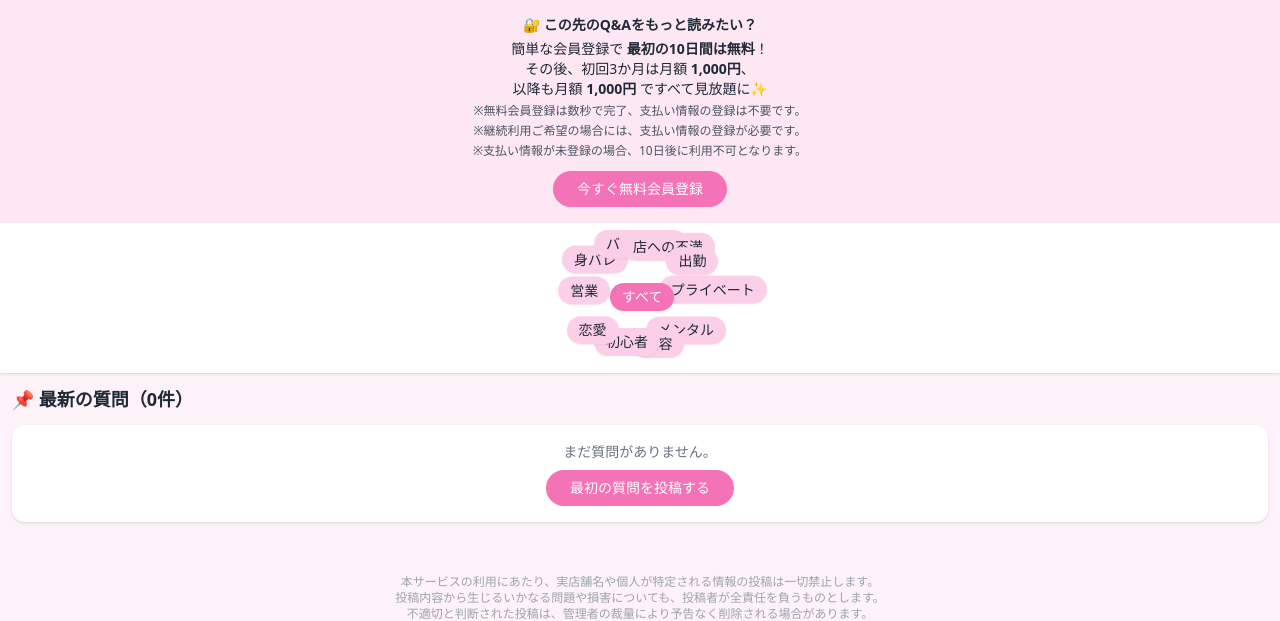
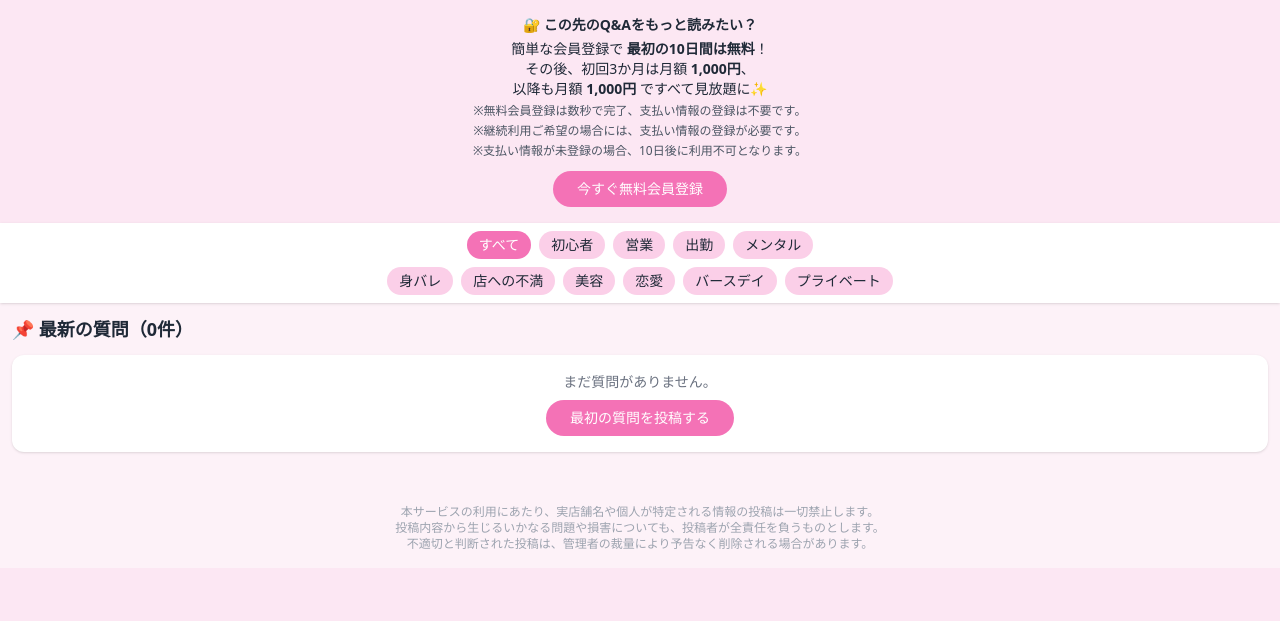
Before and after one commit to ymzk4160/ymzk4160-cabaq-flask, a Flask app: page / in a window 1280 px wide. Shown: the part 242-863 px from the top of the page. After the commit the page ends 791 px from the top, so only its background shows below. Run offline with Flask 3, Linux system fonts and the light colour scheme; some libraries are stand-ins or nearby versions.

Commit message:
Update index.html

```diff
--- a/app/templates/main/index.html
+++ b/app/templates/main/index.html
@@ -39,144 +39,26 @@
   </button>
 </section>
 
-
-<!-- カテゴリー（円形配置＋アニメーション） -->
-<div id="category-container" class="p-2 bg-white shadow relative min-h-[150px]">
-  <!-- カテゴリーボタンはJavaScriptで動的に配置されます -->
+<!-- カテゴリー（2段固定レイアウト） -->
+<div class="p-2 bg-white shadow">
+  <!-- 1段目 -->
+  <div class="flex justify-center mb-2">
+    <button onclick="filterCategory('all')" class="category-button inline-block bg-pink-400 text-white text-sm px-3 py-1 rounded-full mx-1" data-category-btn="all">すべて</button>
+    <button onclick="filterCategory('初心者')" class="category-button inline-block bg-pink-200 hover:bg-pink-300 text-sm px-3 py-1 rounded-full mx-1" data-category-btn="初心者">初心者</button>
+    <button onclick="filterCategory('営業')" class="category-button inline-block bg-pink-200 hover:bg-pink-300 text-sm px-3 py-1 rounded-full mx-1" data-category-btn="営業">営業</button>
+    <button onclick="filterCategory('出勤')" class="category-button inline-block bg-pink-200 hover:bg-pink-300 text-sm px-3 py-1 rounded-full mx-1" data-category-btn="出勤">出勤</button>
+    <button onclick="filterCategory('メンタル')" class="category-button inline-block bg-pink-200 hover:bg-pink-300 text-sm px-3 py-1 rounded-full mx-1" data-category-btn="メンタル">メンタル</button>
+  </div>
+  <!-- 2段目 -->
+  <div class="flex justify-center">
+    <button onclick="filterCategory('身バレ')" class="category-button inline-block bg-pink-200 hover:bg-pink-300 text-sm px-3 py-1 rounded-full mx-1" data-category-btn="身バレ">身バレ</button>
+    <button onclick="filterCategory('店不満')" class="category-button inline-block bg-pink-200 hover:bg-pink-300 text-sm px-3 py-1 rounded-full mx-1" data-category-btn="店不満">店への不満</button>
+    <button onclick="filterCategory('美容')" class="category-button inline-block bg-pink-200 hover:bg-pink-300 text-sm px-3 py-1 rounded-full mx-1" data-category-btn="美容">美容</button>
+    <button onclick="filterCategory('恋愛')" class="category-button inline-block bg-pink-200 hover:bg-pink-300 text-sm px-3 py-1 rounded-full mx-1" data-category-btn="恋愛">恋愛</button>
+    <button onclick="filterCategory('バースデイ')" class="category-button inline-block bg-pink-200 hover:bg-pink-300 text-sm px-3 py-1 rounded-full mx-1" data-category-btn="バースデイ">バースデイ</button>
+    <button onclick="filterCategory('プライベート')" class="category-button inline-block bg-pink-200 hover:bg-pink-300 text-sm px-3 py-1 rounded-full mx-1" data-category-btn="プライベート">プライベート</button>
+  </div>
 </div>
-
-<script>
-  // カテゴリーのデータ
-  const categories = [
-    { id: 'all', name: 'すべて', color: 'bg-pink-400 text-white' },
-    { id: '初心者', name: '初心者', color: 'bg-pink-200 hover:bg-pink-300' },
-    { id: '営業', name: '営業', color: 'bg-pink-200 hover:bg-pink-300' },
-    { id: '出勤', name: '出勤', color: 'bg-pink-200 hover:bg-pink-300' },
-    { id: 'バースデイ', name: 'バースデイ', color: 'bg-pink-200 hover:bg-pink-300' },
-    { id: 'メンタル', name: 'メンタル', color: 'bg-pink-200 hover:bg-pink-300' },
-    { id: '身バレ', name: '身バレ', color: 'bg-pink-200 hover:bg-pink-300' },
-    { id: '店不満', name: '店への不満', color: 'bg-pink-200 hover:bg-pink-300' },
-    { id: '美容', name: '美容', color: 'bg-pink-200 hover:bg-pink-300' },
-    { id: '恋愛', name: '恋愛', color: 'bg-pink-200 hover:bg-pink-300' },
-    { id: 'プライベート', name: 'プライベート', color: 'bg-pink-200 hover:bg-pink-300' }
-  ];
-
-  // アニメーションのためのスタイルを追加
-  const style = document.createElement('style');
-  style.textContent = `
-    @keyframes float {
-      0%, 100% { transform: translateY(0); }
-      50% { transform: translateY(-5px); }
-    }
-  `;
-  document.head.appendChild(style);
-
-  // カテゴリーボタンを円形に配置する関数
-  function randomizeCategories() {
-    const container = document.getElementById('category-container');
-    container.innerHTML = ''; // コンテナをクリア
-
-    // コンテナのサイズを取得
-    const containerWidth = container.offsetWidth;
-    const containerHeight = 150;
-    container.style.minHeight = containerHeight + 'px';
-
-    // 「すべて」ボタンは中央に配置
-    const allButton = document.createElement('button');
-    allButton.className = `category-button absolute text-sm px-3 py-1 rounded-full bg-pink-400 text-white shadow-sm`;
-    allButton.setAttribute('onclick', `filterCategory('all')`);
-    allButton.setAttribute('data-category-btn', 'all');
-    allButton.textContent = 'すべて';
-
-    // 中央付近に配置
-    const centerX = containerWidth / 2 - 30;
-    const centerY = containerHeight / 2 - 15;
-
-    allButton.style.left = `${centerX}px`;
-    allButton.style.top = `${centerY}px`;
-    allButton.style.zIndex = '10'; // 他のボタンより前面に
-    container.appendChild(allButton);
-
-    // 残りのカテゴリーをシャッフル
-    const otherCategories = categories.slice(1);
-    const shuffledCategories = [...otherCategories].sort(() => Math.random() - 0.5);
-
-    // 円形に配置するための計算
-    const numButtons = shuffledCategories.length;
-    const radius = Math.min(containerWidth, containerHeight) / 2.5; // 円の半径
-
-    shuffledCategories.forEach((category, index) => {
-      const button = document.createElement('button');
-      button.className = `category-button absolute text-sm px-3 py-1 rounded-full ${category.color} shadow-sm`;
-      button.setAttribute('onclick', `filterCategory('${category.id}')`);
-      button.setAttribute('data-category-btn', category.id);
-      button.textContent = category.name;
-
-      // 円周上の位置を計算（少しランダム性を持たせる）
-      const angle = (index / numButtons) * 2 * Math.PI + (Math.random() * 0.3 - 0.15); // 少しランダムにずらす
-      const randomRadius = radius * (0.8 + Math.random() * 0.4); // 半径も少しランダムに
-
-      const x = centerX + randomRadius * Math.cos(angle);
-      const y = centerY + randomRadius * Math.sin(angle);
-
-      // ボタンのサイズを考慮して調整（枠内に収める）
-      const buttonWidth = Math.max(category.name.length * 10 + 20, 60);
-      const buttonHeight = 30;
-
-      const adjustedX = Math.max(10, Math.min(containerWidth - buttonWidth - 10, x));
-      const adjustedY = Math.max(10, Math.min(containerHeight - buttonHeight - 10, y));
-
-      button.style.left = `${adjustedX}px`;
-      button.style.top = `${adjustedY}px`;
-
-      // ふわふわと浮いているようなアニメーション効果を追加
-      const animationDuration = 2 + Math.random() * 2; // 2〜4秒のランダムな時間
-      button.style.animation = `float ${animationDuration}s ease-in-out infinite`;
-      // アニメーションの開始時間をずらす
-      button.style.animationDelay = `${Math.random() * 2}s`;
-
-      container.appendChild(button);
-    });
-  }
-
-  // ページ読み込み時にカテゴリーをランダム配置
-  document.addEventListener('DOMContentLoaded', randomizeCategories);
-
-  // カテゴリーフィルター関数
-  function filterCategory(category) {
-    // 現在のフィルタリングコード
-    const items = document.querySelectorAll('.qa-item');
-    items.forEach(item => {
-      if (category === 'all' || item.dataset.category === category) {
-        item.classList.remove('hidden');
-      } else {
-        item.classList.add('hidden');
-      }
-    });
-
-    // カテゴリーボタンの強調表示
-    const buttons = document.querySelectorAll('[data-category-btn]');
-    buttons.forEach(btn => {
-      if (btn.getAttribute('data-category-btn') === category) {
-        if (category !== 'all') {
-          btn.classList.add('bg-pink-400', 'text-white');
-          btn.classList.remove('bg-pink-200', 'hover:bg-pink-300');
-        }
-      } else if (btn.getAttribute('data-category-btn') === 'all') {
-        // すべてボタンは常に特別なスタイル
-      } else {
-        btn.classList.remove('bg-pink-400', 'text-white');
-        btn.classList.add('bg-pink-200', 'hover:bg-pink-300');
-      }
-    });
-
-    // フィルター後にボタンを再配置
-    randomizeCategories();
-  }
-</script>
-
-
-
 
 <!-- 最新Q&Aリスト -->
   <section class="p-3">
```
